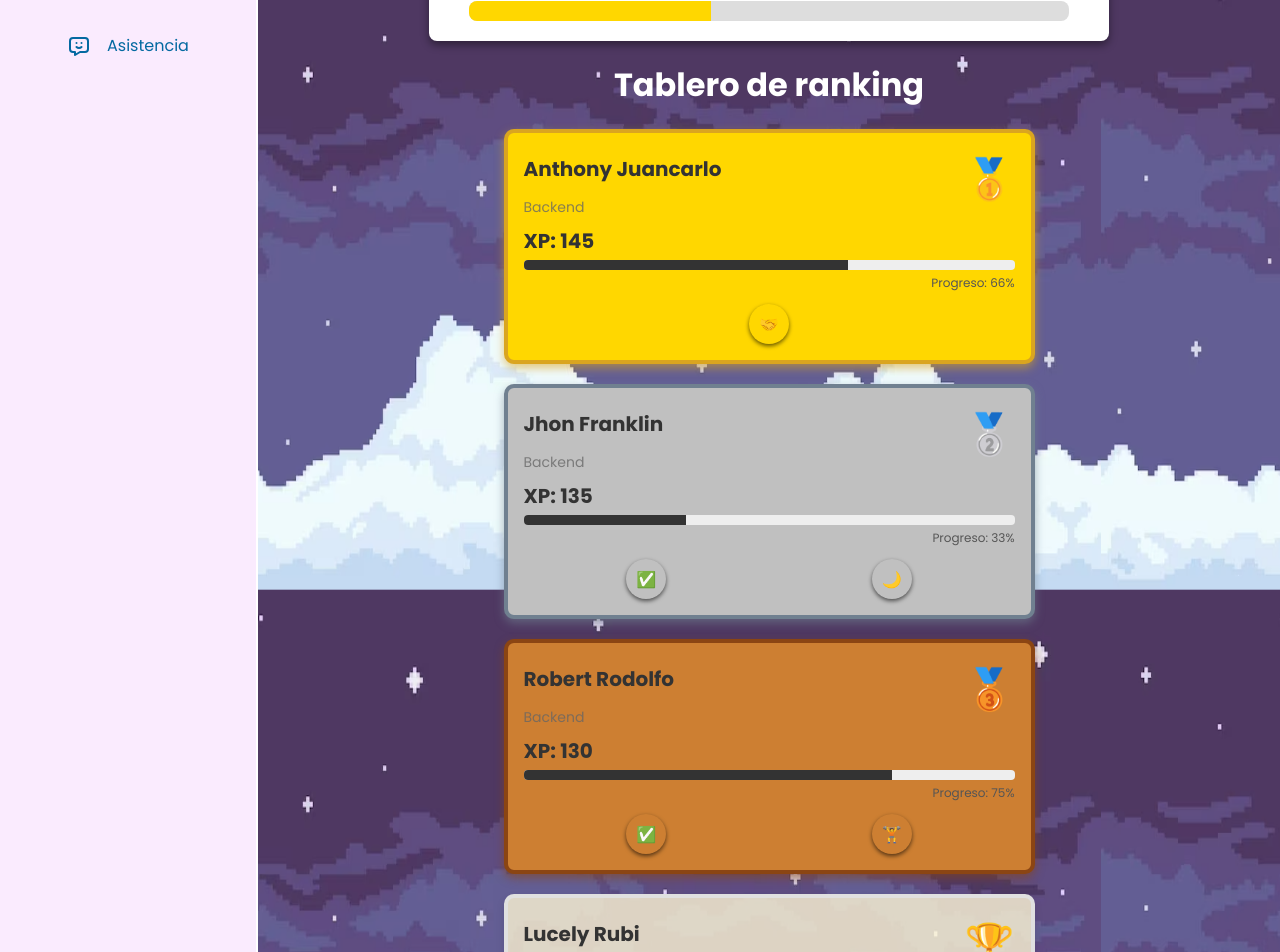
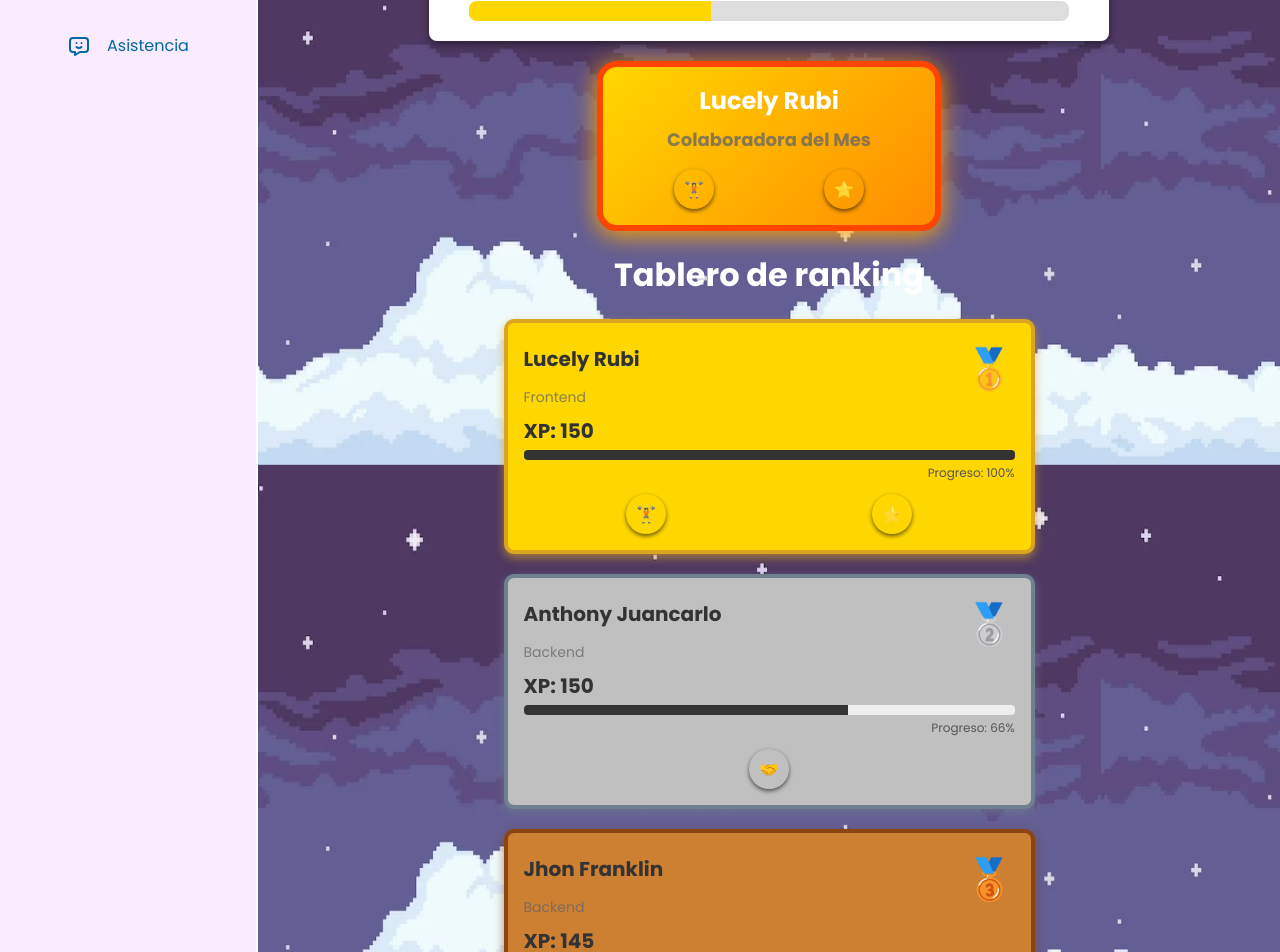
Before and after one commit to ludemo/game-agile, a React (Vite) app: page / in a window 1280 px wide. Shown: the part 140-1092 px from the top of the page. Built offline with nearby package versions, Linux system fonts and the light colour scheme; the HTML template or start-up script is replaced by a standard one; a web font is replaced by a local one.

Commit message:
cambios de score

```diff
--- a/src/components/RankingCard.module.scss
+++ b/src/components/RankingCard.module.scss
@@ -103,3 +103,15 @@
     }
   }
 }
+.specialCard {
+  animation: glow 2s infinite alternate;
+}
+
+@keyframes glow {
+  from {
+    box-shadow: 0 4px 15px rgba(255, 69, 0, 0.8);
+  }
+  to {
+    box-shadow: 0 4px 25px rgba(255, 165, 0, 1);
+  }
+}
--- /dev/null
+++ b/src/components/SpecialRankingCard.jsx
@@ -0,0 +1,50 @@
+import styles from './RankingCard.module.scss';
+import PropTypes from 'prop-types';
+
+const SpecialRankingCard = ({
+  name,
+  role,
+  badges
+}) => {
+  return (
+    <div
+      className={`${styles.card} ${styles.specialCard}`}
+      style={{
+        background: 'linear-gradient(135deg, #FFD700, #FF8C00)',
+        color: '#fff',
+        border: '6px solid #FF4500',
+        boxShadow: '0 8px 15px rgba(255, 69, 0, 0.8)',
+        textAlign: 'center',
+        width: '300px', // Tamaño reducido
+        margin: '20px auto', // Centrado
+        padding: '16px',
+        borderRadius: '20px',
+      }}
+    >
+      <h2 className={styles.name} style={{ fontSize: '24px', marginBottom: '8px' }}>{name}</h2>
+      <p className={styles.role} style={{ fontSize: '18px', marginBottom: '16px', fontWeight: 'bold' }}>
+        {role}
+      </p>
+      <div className={styles.badges}>
+        {badges.map((badge, index) => (
+          <div key={index} className={styles.badge}>
+            {badge.icon}
+            <p className={styles.badgeDescription}>{badge.description}</p>
+          </div>
+        ))}
+      </div>
+    </div>
+  );
+};
+
+SpecialRankingCard.propTypes = {
+  name: PropTypes.string.isRequired,
+  role: PropTypes.string.isRequired,
+  badges: PropTypes.arrayOf(
+    PropTypes.shape({
+      icon: PropTypes.node.isRequired,
+    })
+  ).isRequired,
+};
+
+export default SpecialRankingCard;
--- a/src/pages/Score.jsx
+++ b/src/pages/Score.jsx
@@ -1,6 +1,7 @@
 import RankingCard from '../components/RankingCard';
 import ProjectProgressBar from '../components/ProgressBar';
 import { jugadores } from './playersData';
+import SpecialRankingCard from '../components/SpecialRankingCard';
 export default function Score() {
   // Ordenar jugadores por el atributo rank
   const jugadoresOrdenados = [...jugadores].sort((a, b) => a.rank - b.rank);
@@ -10,6 +11,18 @@ export default function Score() {
       <div>
         <h1 style={{ textAlign: 'center' }}>Gestión administrativa CEPREUNSA</h1>
         <ProjectProgressBar percentage={40.25} projectName="Avance del proyecto" />
+        <SpecialRankingCard
+          name= 'Lucely Rubi'
+          role="Colaboradora del Mes"
+          badges={[
+            { icon: '🏋️', description: "Pilar del Sprint" },
+            { icon: '⭐', description:  "Finalizadora Estrella"}
+          ]}
+        />
+
+
+
+
       </div>
       <div
         style={{
--- a/src/pages/playersData.js
+++ b/src/pages/playersData.js
@@ -2,84 +2,88 @@ export const jugadores = [
   {
     name: 'Anthony Juancarlo',
     role: 'Backend',
-    xp: 145, // +20 XP
+    xp: 150, // +10 XP por reconocimiento
     progress: 66,
     badges: [
       { icon: '🤝', description: 'Colaborador destacado' },
     ],
-    rank: 1, // Máximo XPh
+    rank: 2, // Máximo XP
+    nivel: 18,
+  },
+  {
+    name: 'Jhon Franklin',
+    role: 'Backend',
+    xp: 145, // +10 XP por reconocimiento
+    progress: 33,
+    badges: [
+      { icon: '✅', description: 'Finalizador experto' },
+      { icon: '🌙', description: 'Noctámbulo del Sprint' },
+    ],
+    rank: 3, // Segundo en XP
+    nivel: 18,
+  },
+  {
+    name: 'Robert Rodolfo',
+    role: 'Backend',
+    xp: 140, // +10 XP por reconocimiento
+    progress: 75,
+    badges: [
+      { icon: '✅', description: 'Finalizador experto' },
+      { icon: '🏋️', description: 'Pilar del Sprint' },
+    ],
+    rank: 4, // Tercero en XP
     nivel: 18,
   },
   {
     name: 'Lucely Rubi',
     role: 'Frontend',
-    xp: 130, // +10 XP
+    xp: 150, // +10 XP por reconocimiento
     progress: 100,
     badges: [
       { icon: '🏋️', description: "Pilar del Sprint" },
+      { icon: '⭐', description:  "Finalizadora Estrella"}
     ],
-    rank: 4, // Segundo en XP
+    rank: 1, // Tercero en XP (empatado con Robert)
     nivel: 18,
   },
   {
-    name: 'Robert Rodolfo',
-    role: 'Backend',
-    xp: 130, // Sin cambios
-    progress: 75,
+    name: 'Rommel',
+    role: 'Frontend',
+    xp: 95, // +10 XP por reconocimiento
+    progress: 50,
     badges: [
       { icon: '✅', description: 'Finalizador experto' },
-      { icon: '🏋️', description: 'Pilar del Sprint' },
     ],
-    rank: 3, // Tercer en XP
-    nivel: 18,
-  },
-  {
-    name: 'Jhon Franklin',
-    role: 'Backend',
-    xp: 135, // +25 XP
-    progress: 33,
-    badges: [
-      { icon: '✅', description: 'Finalizador experto' },
-      { icon: '🌙', description: 'Noctámbulo del Sprint' },
-    ],
-    rank: 2, // Cuarto en XP
+    rank: 5, // Quinto en XP
     nivel: 18,
   },
   {
     name: 'Maria Margareth',
     role: 'Lider de proyecto / Tester',
-    xp: 75, // +25 XP
-    progress: 0,
+    xp: 90, // +15 XP por reconocer a todos
+    progress: 77,
     badges: [
       { icon: '🫂', description: 'Más participativo' },
       { icon: '⭐', description: 'Líder consistente' },
+      { icon: '🌟', description: 'Inspiradora del Sprint' },
     ],
-    rank: 5, // Quinto en XP
+    rank: 6, // Sexto en XP
     nivel: 15,
-  },
-  {
-    name: 'Rommel',
-    role: 'Frontend',
-    xp: 70, // Sin cambios
-    progress: 50,
-    badges: [],
-    rank: 7, // Sexto en XP
-    nivel: 18,
   },
   {
     name: 'Alex Antonio',
     role: 'Frontend',
-    xp: 75, // +25 XP
+    xp: 85, // +10 XP por reconocimiento
     progress: 0,
     badges: [],
-    rank: 6, // Séptimo en XP
+    rank: 7, // Séptimo en XP
     nivel: 10,
   },
   {
     name: 'Glenny Shinderly',
     role: 'Frontend',
-    xp: 66, // +25 XP
-    progress: 33,
+    xp: 76, // +10 XP por reconocimiento
+    progress: 66,
     badges: [],
     rank: 8, // Último en XP
     nivel: 15,
```
